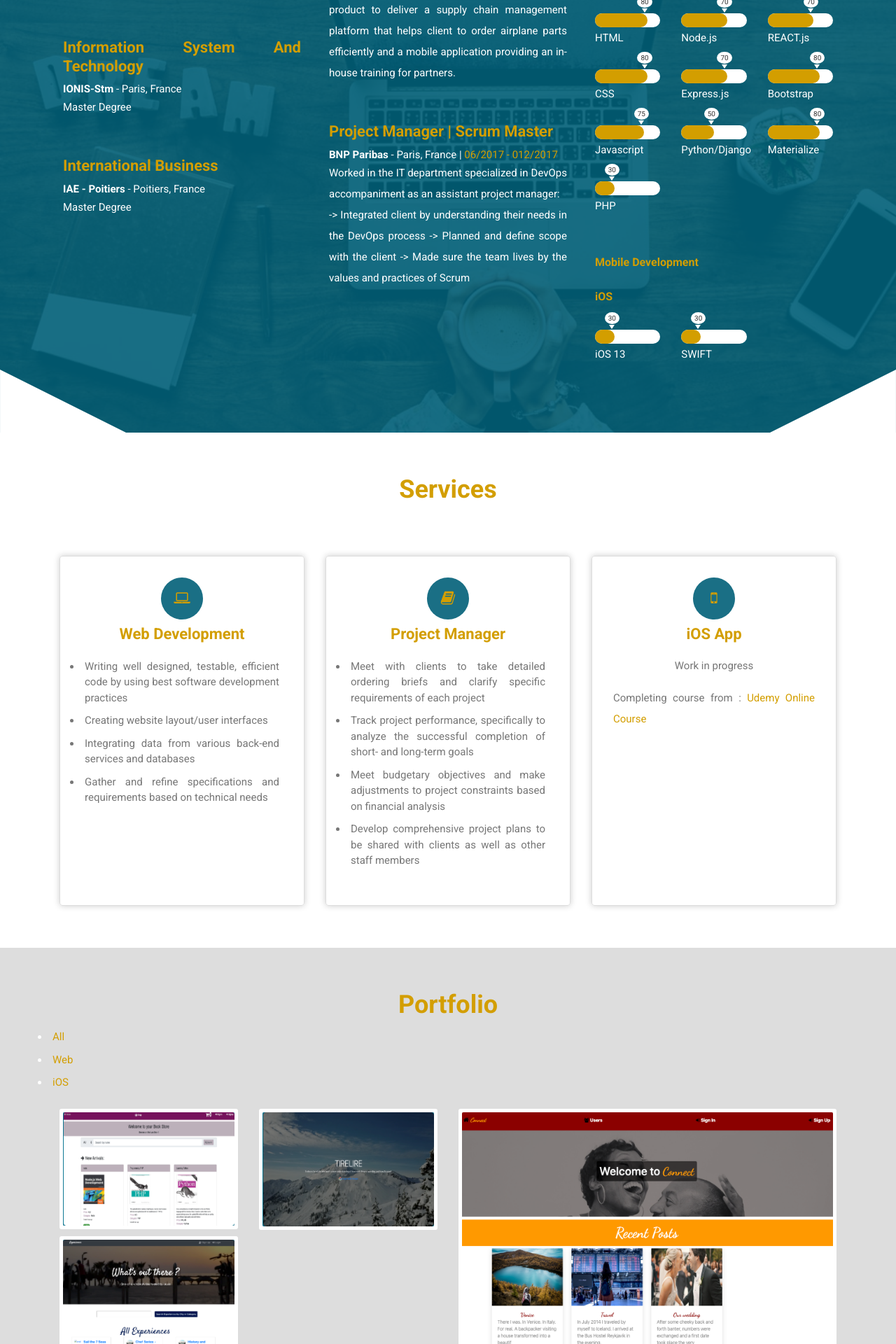
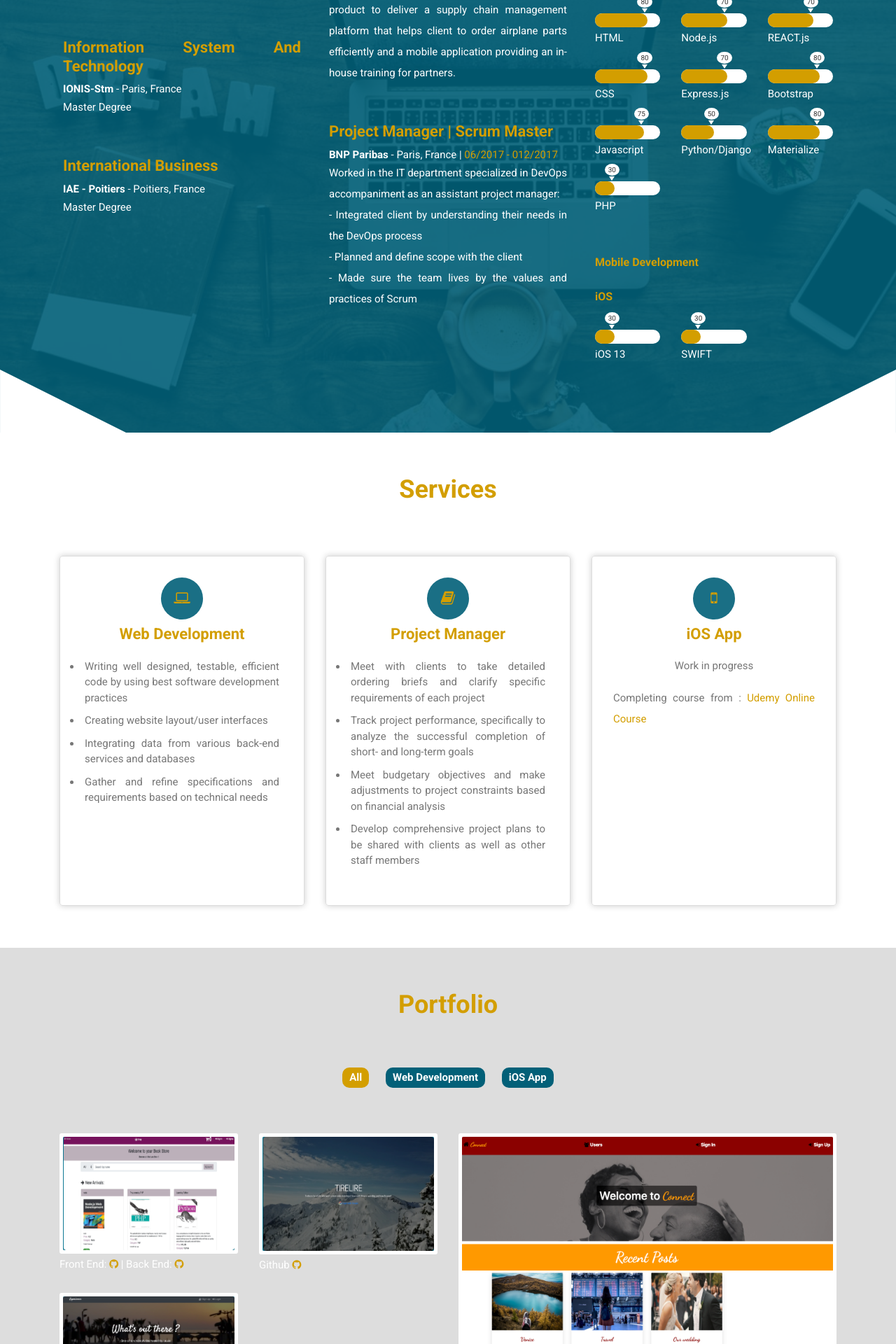
Before and after one commit to NyAntsaR/New_porfolio, a PHP site: page / in a window 1280 px wide. Shown: the part 1680-3600 px from the top of the page at 70% size. Run offline with PHP 8.4, Linux system fonts and the light colour scheme.

Commit message:
Add description to portfolio

```diff
--- a/index.html
+++ b/index.html
@@ -40,7 +40,6 @@
 								<li class="nav-item"><a href="#" class="nav-link">Skills</a></li>
 								<li class="nav-item"><a href="#" class="nav-link">Portfolio</a></li>
 								<li class="nav-item"><a href="#" class="nav-link">Hobbies</a></li>
-								<li class="nav-item"><a href="#" class="nav-link">Blog</a></li>
 								<li class="nav-item"><a href="#" class="nav-link">Contact</a></li>
 							</ul>
 						</div>
@@ -58,11 +57,11 @@
 				</div>
 				<div class="type"><span class="mytext"></span></div>
 				<div class="social-icons">
-					<a href="#"><i class="fa fa-linkedin" aria-hidden="true"></i></a>
-					<a href="#"><i class="fa fa-github" aria-hidden="true"></i></a>
-					<a href="#"><i class="fa fa-google" aria-hidden="true"></i></a>
-					<a href="#"><i class="fa fa-facebook-square" aria-hidden="true"></i></a>
-					<a href="#"><i class="fa fa-instagram" aria-hidden="true"></i></a>
+					<a href="https://www.linkedin.com/in/ny-antsa-rajaonarison-abbb6b10b/"><i class="fa fa-linkedin"></i></a>
+					<a href="https://github.com/NyAntsaR"><i class="fa fa-github"></i></a>
+					<a href="mailTo:nyantsa.rajaonarison@gmail.com"><i class="fa fa-envelope"></i></a>
+					<a href="https://www.instagram.com/ny_antsa_ra/"><i class="fa fa-instagram"></i></a>
+					<a href="https://www.facebook.com/astnayn"><i class="fa fa-facebook"></i></a>
 				</div>
 
 				<a class="cta cta-portfolio" href="#">Portfolio</a>
@@ -90,11 +89,11 @@
 							<hr>
 						<p>I am a web developer currently in a full-time job search. My strongest skills are JavaScript and React.JS and I am working on a social web application to strengthen my skills. Before that, I worked as a project Manager for Thales in Paris, managing two teams on two different products. I was responsible for time management and client satisfaction. Now, I am interested in a junior frontend position for a startup, mid-startup or large company.</p>
 						<div class="about-social-icons">
-							<a href="#"><i class="fa fa-facebook"></i></a>
-							<a href="#"><i class="fa fa-twitter"></i></a>
-							<a href="#"><i class="fa fa-google-plus"></i></a>
-							<a href="#"><i class="fa fa-linkedin"></i></a>
-							<a href="#"><i class="fa fa-dribbble"></i></a>
+							<a href="https://www.linkedin.com/in/ny-antsa-rajaonarison-abbb6b10b/"><i class="fa fa-linkedin"></i></a>
+							<a href="https://github.com/NyAntsaR"><i class="fa fa-github"></i></a>
+							<a href="mailTo:nyantsa.rajaonarison@gmail.com"><i class="fa fa-envelope"></i></a>
+							<a href="https://www.instagram.com/ny_antsa_ra/"><i class="fa fa-instagram"></i></a>
+							<a href="https://www.facebook.com/astnayn"><i class="fa fa-facebook"></i></a>
 						</div>
 						<a class="about-contact" href="#">Contact Me</a>
 					</div>
@@ -151,9 +150,9 @@
 								<h5>Project Manager | Scrum Master</h5>
 								<div><strong>BNP Paribas</strong> - Paris, France | <span>06/2017 - 012/2017</span> </div>
 								<p>Worked in the IT department specialized in DevOps accompaniment as an assistant project manager: <br>
-									-> Integrated client by understanding their needs in the DevOps process
-									-> Planned and define scope with the client
-									-> Made sure the team lives by the values and practices of Scrum
+									- Integrated client by understanding their needs in the DevOps process <br>
+									- Planned and define scope with the client <br>
+									- Made sure the team lives by the values and practices of Scrum
 								</p>
 							</li>
 						</ul>
@@ -339,60 +338,78 @@
 				</div>
 
 				<div class="row">
-					<ul>
-						<li><a href="#">All</a></li>
-						<li><a href="#">Web</a></li>
-						<li><a href="#">iOS</a></li>
+					<ul class="filter full-width text-center">
+						<li data-filter="*" class="filter-active">All</li>
+						<li data-filter=".web">Web Development</li>
+						<li data-filter=".iOS">iOS App</li>
 					</ul>
 				</div>
 
 				<div class="row">
 					<div class="portfolio-container full-width">
-						<div class="portfolio-item col-md-3">
+						<div class="portfolio-item col-md-3 web">
 							<div class="item-content text-center">
 								<img src="img/portfolio/2.jpeg" alt="portfolio-image">
 								<div class="img-overlay d-flex align-items-center">
 									<div class="info full-width">
-										<div class="description">Book Store</div>
+										<div class="description">
+											Book Store
+											<p>allow users to browse and buy books online</p>
+										</div>
+										<div class="item-icon"> <a href="http://138.197.209.39"><i class="fa fa-link"></i></a></div>
+									</div>
+								</div>
+							</div>
+							<p class="link">Front End: <a href="https://github.com/NyAntsaR/social-media-frontend"><i class="fa fa-github" aria-hidden="true"></i></a></p> |
+							<p class="link">Back End: <a href="https://github.com/NyAntsaR/social_media-Backend"><i class="fa fa-github" aria-hidden="true"></i></a></p>
+						</div>
+						<div class="portfolio-item col-md-3 web">
+							<div class="item-content text-center">
+								<img src="img/portfolio/3.jpeg" alt="portfolio-image">
+								<div class="img-overlay d-flex align-items-center">
+									<div class="info full-width">
+										<div class="description">
+											Tirelire
+											<p>is for anyone who need to track their expenses</p>
+										</div>
+
 										<div class="item-icon"><i class="fa fa-link"></i></div>
 									</div>
 								</div>
 							</div>
+							<p class="link">Github <a href="https://github.com/NyAntsaR/tirelire_project"><i class="fa fa-github" aria-hidden="true"></i></a></p>
 						</div>
-						<div class="portfolio-item col-md-3">
+						<div class="portfolio-item col-md-6 web">
 							<div class="item-content text-center">
-								<img src="img/portfolio/3.jpeg" alt="portfolio-image">
+								<img src="img/portfolio/4.jpeg" alt="portfolio-image">
 								<div class="img-overlay d-flex align-items-center">
 									<div class="info full-width">
-										<div class="description">Tirelire</div>
+										<div class="description">
+											Connect
+											<p>Social media network for people who wants to share their story with others.</p>
+										</div>
 										<div class="item-icon"><i class="fa fa-link"></i></div>
 									</div>
 								</div>
 							</div>
+							<p class="link">Front End: <a href="https://github.com/NyAntsaR/social-media-frontend"><i class="fa fa-github" aria-hidden="true"></i></a></p> |
+							<p class="link">Back End: <a href="https://github.com/NyAntsaR/social_media-Backend"><i class="fa fa-github" aria-hidden="true"></i></a></p>
 						</div>
-						<div class="portfolio-item col-md-6">
+						<div class="portfolio-item col-md-3 web">
 							<div class="item-content text-center">
-								<img src="img/portfolio/4.jpeg" alt="portfolio-image">
+								<img src="img/portfolio/1.jpeg" alt="portfolio-image">
 								<div class="img-overlay d-flex align-items-center">
 									<div class="info full-width">
-										<div class="description">Connect</div>
+										<div class="description">
+											Experiences
+											<p>Allow user to host events and book experiences</p>
+										</div>
 										<div class="item-icon"><i class="fa fa-link"></i></div>
 									</div>
 								</div>
 							</div>
+							<p class="link">Github <a href="https://github.com/NyAntsaR/experiences-app"><i class="fa fa-github" aria-hidden="true"></i></a></p>
 						</div>
-						<div class="portfolio-item col-md-3">
-							<div class="item-content text-center">
-								<img src="img/portfolio/1.jpeg" alt="portfolio-image">
-								<div class="img-overlay d-flex align-items-center">
-									<div class="info full-width">
-										<div class="description">Experiences</div>
-										<div class="item-icon"><i class="fa fa-link"></i></div>
-									</div>
-								</div>
-							</div>
-						</div>
-
 					</div>
 				</div>
 			</div>
--- a/js/main.js
+++ b/js/main.js
@@ -37,9 +37,75 @@ doc.ready(function() {
           })
     });
 
-    $('.portfolio-container').isotope({
+    var $grid = $('.portfolio-container').isotope({
         itemSelector: '.portfolio-item'
-    })
+    });
 
+    $('.filter li').on('click', function() {
+        $('.filter li').removeClass('filter-active');
+
+        var filterValue = $(this).attr('data-filter');
+        $grid.isotope({ filter: filterValue});
+        $(this).addClass('filter-active');
+    });
+
+     // Get the modal
+     var modal1 = document.getElementById("myModal1");
+     var modal2 = document.getElementById("myModal2");
+     var modal3 = document.getElementById("myModal3");
+     // Get the button that opens the modal
+     var btn1 = document.getElementById("myBtn1");
+     var btn2 = document.getElementById("myBtn2");
+     var btn3 = document.getElementById("myBtn3");
+
+     // Get the <span> element that closes the modal
+     var span1 = document.getElementsByClassName("close")[0];
+     var span2 = document.getElementsByClassName("close2")[0];
+     var span3 = document.getElementsByClassName("close3")[0];
+
+     // When the user clicks on the button, open the modal
+     btn1.onclick = function() {
+         modal1.style.display = "block";
+     }
+
+     btn2.onclick = function() {
+         modal2.style.display = "block";
+     }
+
+     btn3.onclick = function() {
+         modal3.style.display = "block";
+     }
+
+     // When the user clicks on <span> (x), close the modal
+     span1.onclick = function() {
+         modal1.style.display = "none";
+     }
+
+     span2.onclick = function() {
+         modal2.style.display = "none";
+     }
+
+     span3.onclick = function() {
+         modal3.style.display = "none";
+     }
+
+     // When the user clicks anywhere outside of the modal, close it
+     window.onclick = function(event) {
+         if (event.target == modal1) {
+             modal1.style.display = "none";
+         }
+     }
+
+     window.onclick = function(event) {
+         if (event.target == modal2) {
+             modal2.style.display = "none";
+         }
+     }
+
+     window.onclick = function(event) {
+         if (event.target == modal3) {
+             modal3.style.display = "none";
+         }
+     }
 
 })
--- a/style.css
+++ b/style.css
@@ -344,12 +344,13 @@ canvas {
 	top: 0;
 	left: -100%;
 	content: '';
-	background-color: #026078;
+	background-color: #d39e00;
 	transition:all 0.5s ease;
 	-webkit-transition: all 0.5s ease;
 	-moz-transition: all 0.5s ease;
 	-o-transition: all 0.5s ease;
 	z-index: -1;
+
 }
 
 .about-contact:hover::after
@@ -645,3 +646,35 @@ canvas {
 .portfolio-item {
 	margin: 5px 0;
 }
+
+ul.filter{
+	list-style: none;
+	margin: 60px 0;
+}
+
+ul.filter li {
+	display: inline-block;
+	padding: 3px 10px;
+	color: #fff;
+	background-color: rgba(2, 96, 120);
+	font-size: 15px;
+	font-weight: bold;
+	border-radius: 10px;
+	margin: 0 10px;
+	cursor: pointer;
+}
+
+ul.filter li.filter-active {
+	background-color: #d39e00;
+}
+
+.link{
+	display: inline-block;
+}
+
+.description p {
+	font-size: 10px;
+	color: #000;
+	text-align: center;
+
+}
```
